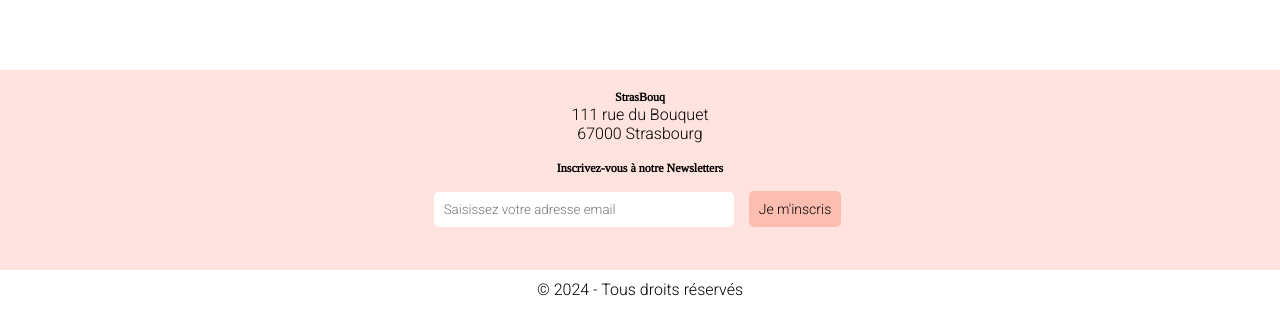
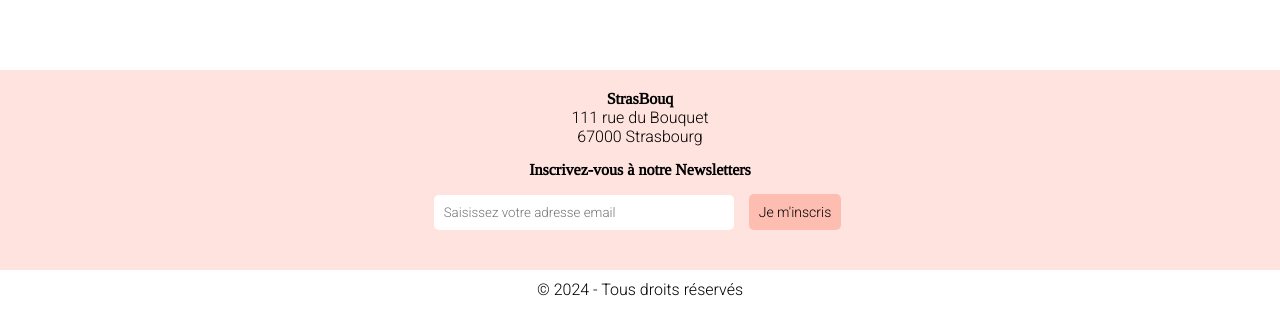
Before and after one commit to WildCodeSchool-2024-09/js-remote-orange-P2-strasbouq, a React (Vite) app in the folder client/: page /admin in a window 1280 px wide. Shown: the part 456-776 px from the top of the page. Built offline with nearby package versions, Linux system fonts and the light colour scheme.

Commit message:
ajustement css

```diff
--- a/client/src/Footer/Footer.tsx
+++ b/client/src/Footer/Footer.tsx
@@ -74,6 +74,7 @@ const Footer: FC = () => {
           <div
             style={{
               display: "flex",
+              fontSize: "3em",
               justifyContent: "center",
               alignItems: "center",
             }}
--- a/client/src/pages/Admin.css
+++ b/client/src/pages/Admin.css
@@ -73,13 +73,6 @@ tfoot {
   background-color: #ffebeb;
 }
 
-.footer {
-  margin-top: 20px;
-  font-size: 12px;
-  color: #000000;
-  text-align: center;
-}
-
 .title thead th {
   font-size: 18px;
 }
```
